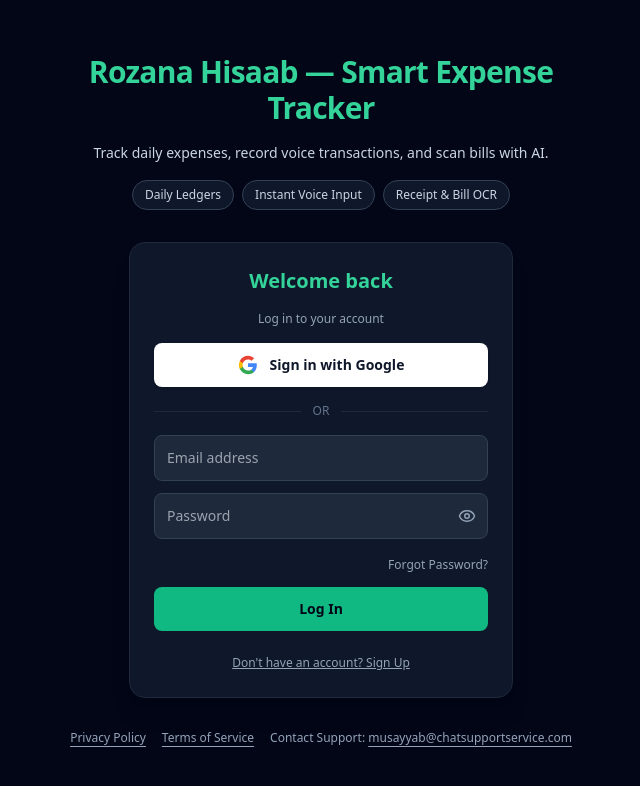
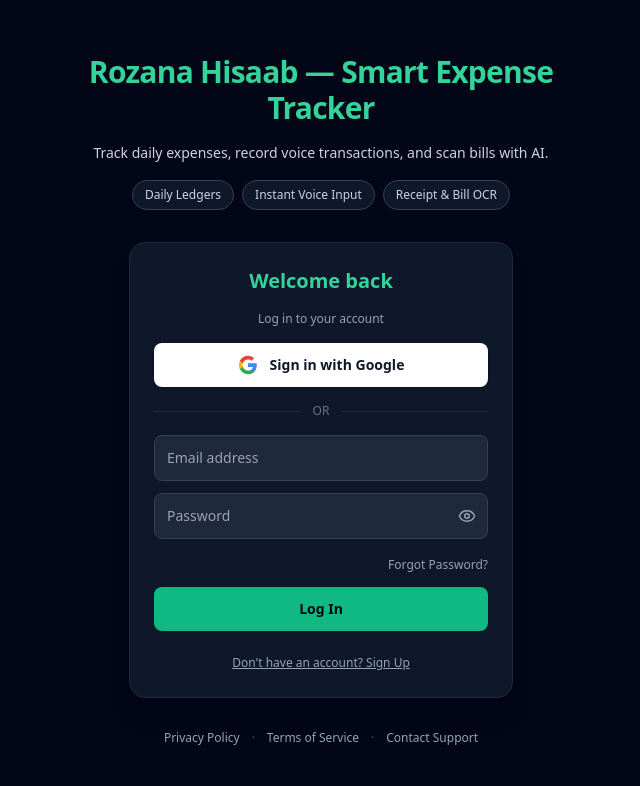
Before and after one commit to musayyabCSS/Rozana-Hisaab, a React (Vite) app: page / in a window 1280 px wide. Shown: the top 786 px of the page, without its empty margins (319-959 px from the left). Built offline with nearby package versions, Linux system fonts and the light colour scheme; no server answers; a web font is replaced by a local one.

Commit message:
fix: mask raw email address behind mailto Contact Support link

```diff
--- a/src/components/Auth.tsx
+++ b/src/components/Auth.tsx
@@ -241,22 +241,21 @@ const handleGoogleLogin = async () => {
           </>
         )}
       </div>
-      <footer className="flex flex-wrap items-center justify-center gap-x-4 gap-y-2 text-xs text-slate-400">
-        <a href="/privacy" className="underline underline-offset-4 hover:text-white">
+      <footer className="flex flex-wrap items-center justify-center gap-x-3 gap-y-2 text-xs text-slate-400">
+        <a href="/privacy" className="transition-colors hover:text-white">
           Privacy Policy
         </a>
-        <a href="/terms" className="underline underline-offset-4 hover:text-white">
+        <span aria-hidden="true" className="text-slate-600">·</span>
+        <a href="/terms" className="transition-colors hover:text-white">
           Terms of Service
         </a>
-        <span>
-          Contact Support:{' '}
-          <a
-            href="mailto:musayyab@chatsupportservice.com"
-            className="underline underline-offset-4 hover:text-white"
-          >
-            musayyab@chatsupportservice.com
-          </a>
-        </span>
+        <span aria-hidden="true" className="text-slate-600">·</span>
+        <a
+          href="mailto:musayyab@chatsupportservice.com?subject=Rozana%20Hisaab%20Support"
+          className="transition-colors hover:text-white"
+        >
+          Contact Support
+        </a>
       </footer>
     </div>
   );
```
